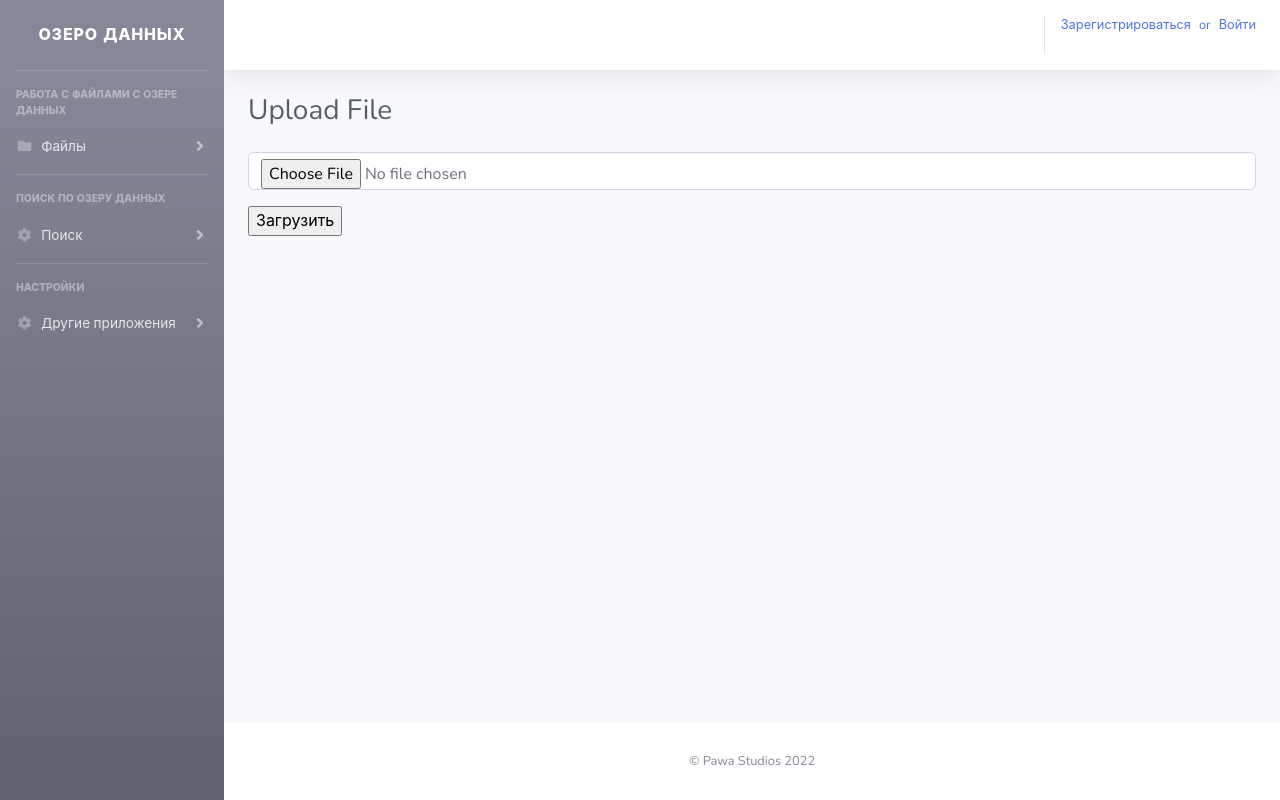
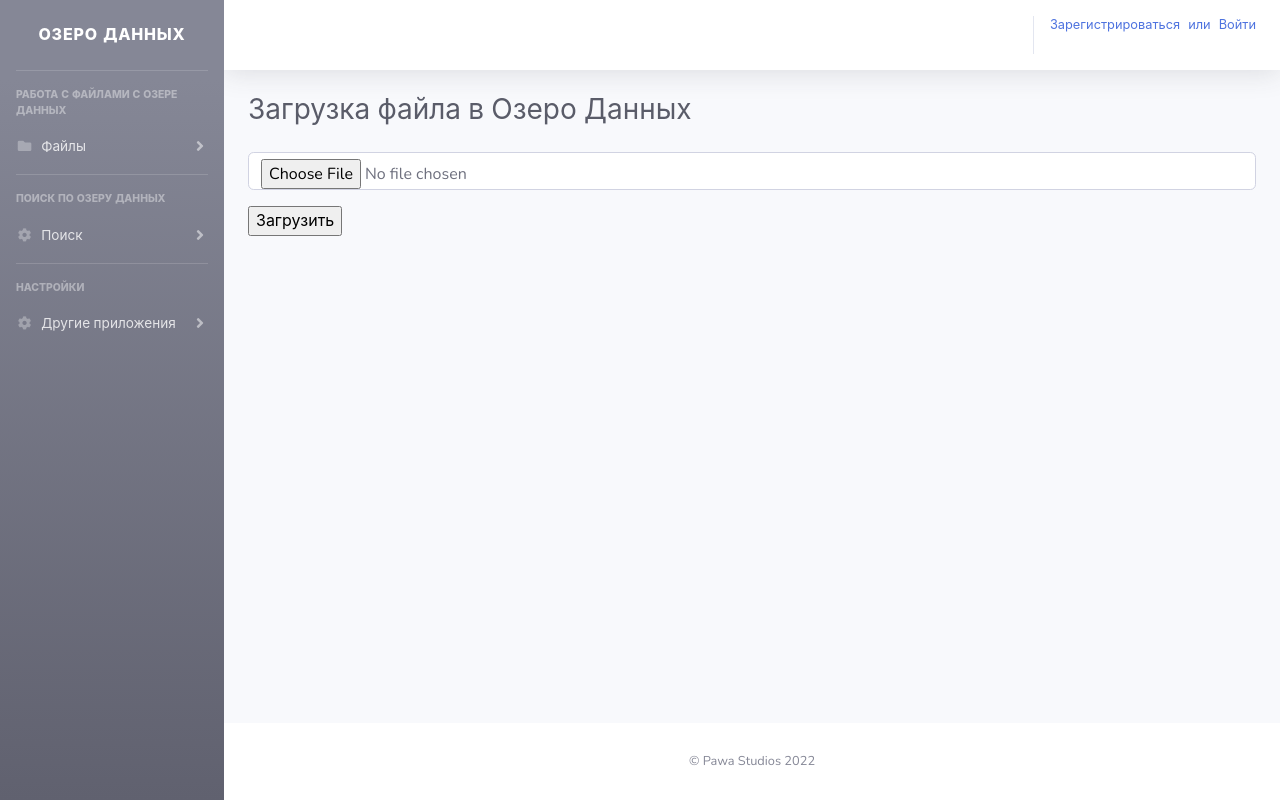
Before and after one commit to Pawaus/DataLake, a Python web app: template templates/upload.html in a window 1280 px wide. Run offline with Jinja, Linux system fonts and the light colour scheme; the template is opened without the code that fills it, so the values that code supplies are empty; some libraries are stand-ins or nearby versions.

Commit message:
Change language upd

```diff
--- a/auth.py
+++ b/auth.py
@@ -23,7 +23,7 @@ def login():
         passwd = request.form.get('inputPassword')
         user = User.query.filter_by(email=email).first()
         if not user or not check_password_hash(user.password, passwd):
-            flash("Email and/or password is incorrect")
+            flash("Почта и/или пароль не верны")
             return redirect(url_for('auth.login'))
         login_user(user)
         return redirect(url_for('main.index'))
@@ -39,7 +39,7 @@ def register():
         login = request.form.get('inputLogin')
         user = User.query.filter_by(email=email).first()
         if user:
-            flash('Email is already exist')
+            flash('Пользователь с такой почтой уже существует')
             return redirect(url_for('auth.register'))
         new_user = User(email=email, name=login, password=generate_password_hash(passwd, method='sha256'))
         db.session.add(new_user)
--- a/templates/base.html
+++ b/templates/base.html
@@ -118,7 +118,7 @@
                         <div class="topbar-divider d-none  d-sm-block"></div>
                         {% if not current_user.is_authenticated %}
                             <a class="mr-2 d-none d-lg-inline text-primary small" href="{{ url_for('auth.register') }}">Зарегистрироваться</a>
-                            <span class="mr-2 d-none d-lg-inline text-primary small"> or </span>
+                            <span class="mr-2 d-none d-lg-inline text-primary small"> или </span>
                             <a class="mr-2 d-none d-lg-inline text-primary small" href="{{ url_for('auth.login') }}">Войти</a>
                         {% else %}
                         <li class="nav-item dropdown no-arrow show">
--- a/templates/upload.html
+++ b/templates/upload.html
@@ -4,7 +4,7 @@
 {% endblock %}
 {% block content %}
 <div class="d-sm-flex align-items-center justify-content-between mb-4">
-    <h1 class="h3 mb-0 text-gray-800">Upload File</h1>
+    <h1 class="h3 mb-0 text-gray-800">Загрузка файла в Озеро Данных</h1>
 </div>
     <form method="post"action="upload" enctype="multipart/form-data">
         <p>
```
